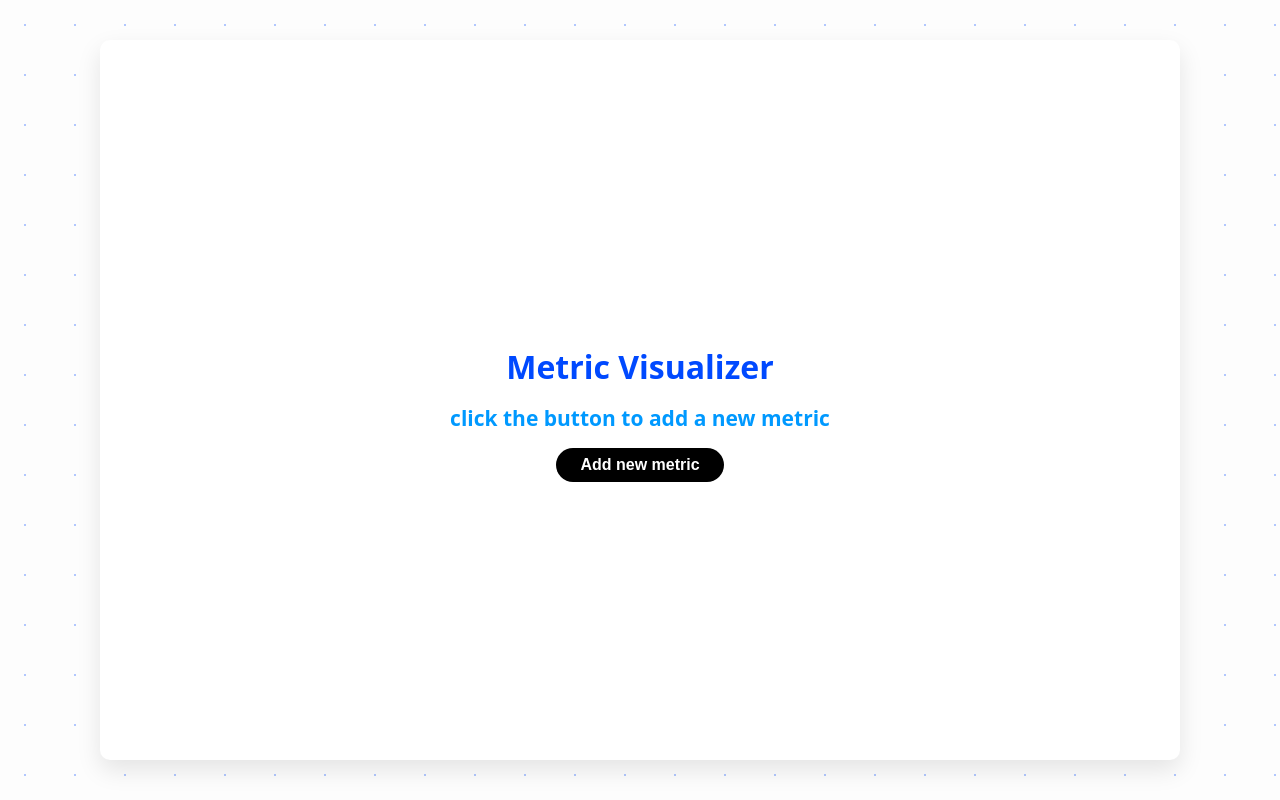
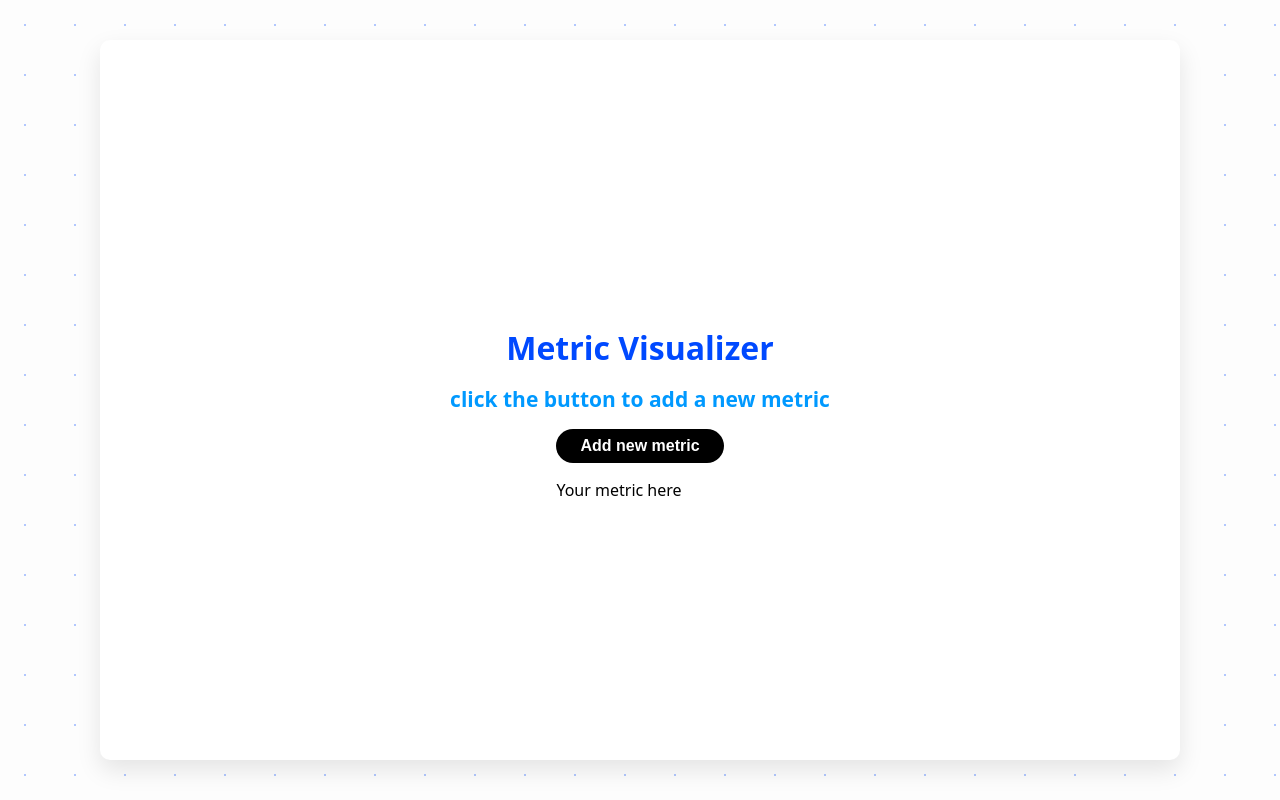
Before and after one commit to Alop241/Factorial, a Next.js app in the folder factorial/: page / in a window 1280 px wide. Both pictures are taken after a click on the button "Add new metric". Built offline with nearby package versions, Linux system fonts and the light colour scheme.

Commit message:
add metric button funcionality

```diff
--- a/factorial/pages/index.js
+++ b/factorial/pages/index.js
@@ -1,3 +1,4 @@
+import { useState } from "react";
 import Head from 'next/head'
 import AppLayout from "../components/AppLayout"
 import Button from '../components/Button'
@@ -7,8 +8,15 @@ import { colors } from "../styles/theme"
 
 export default function Home() {
 
+  const Metric = () => {
+    return <div>Your metric here</div>;
+  };
+
+  const [metricList, setMetricList] = useState([]);
+
   const handleClick = () => {
     //TODO
+    setMetricList(metricList.concat(<Metric key={metricList.length} />));
     console.log("Add metric")
   }
 
@@ -28,6 +36,7 @@ export default function Home() {
             <Button onClick={handleClick}>
               Add new metric
             </Button>
+            {metricList}
           </div>
         </section>
       </AppLayout>
```
Also changed, not shown: 2 other files (tests, documents, lock files or other folders).
